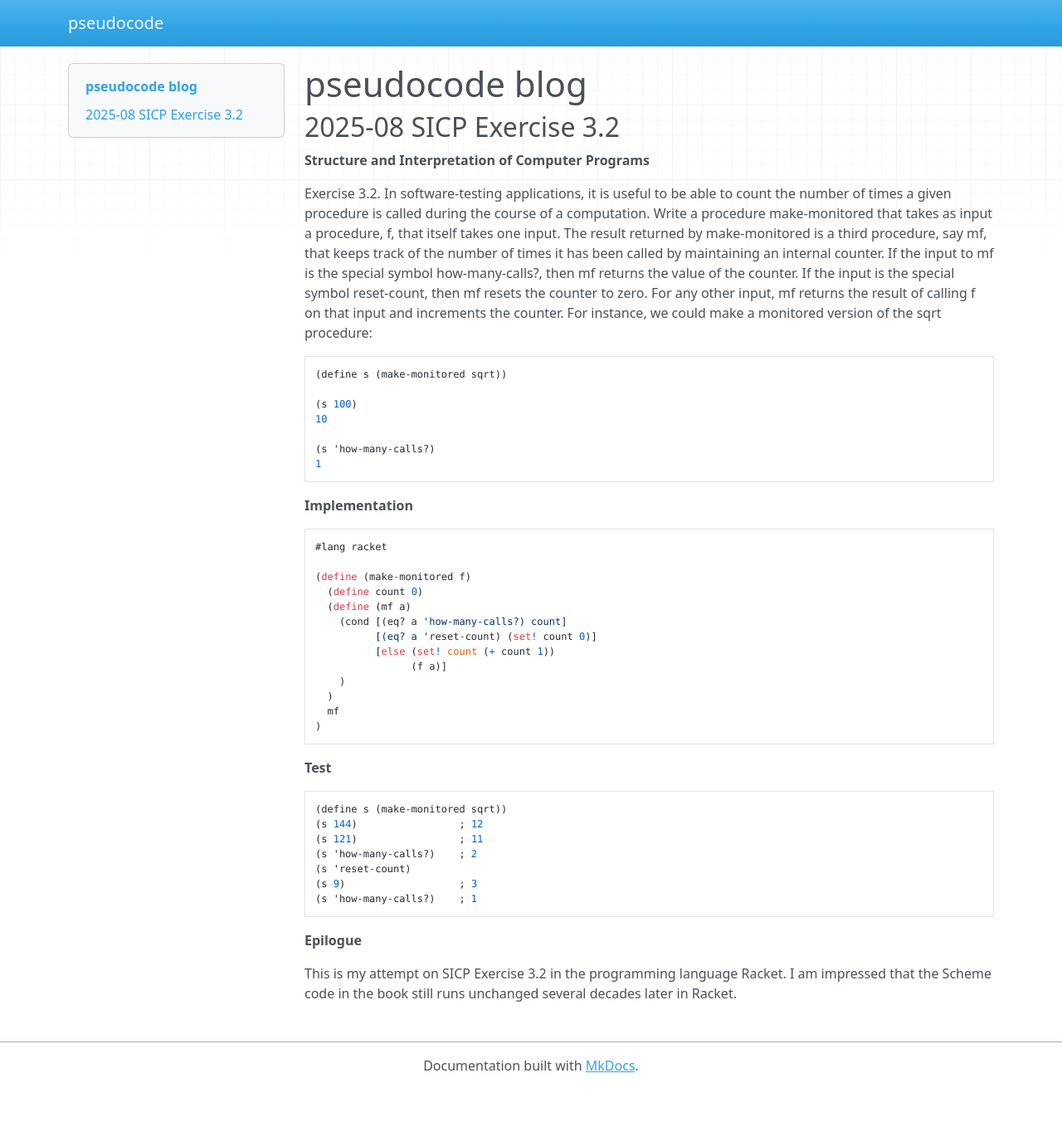
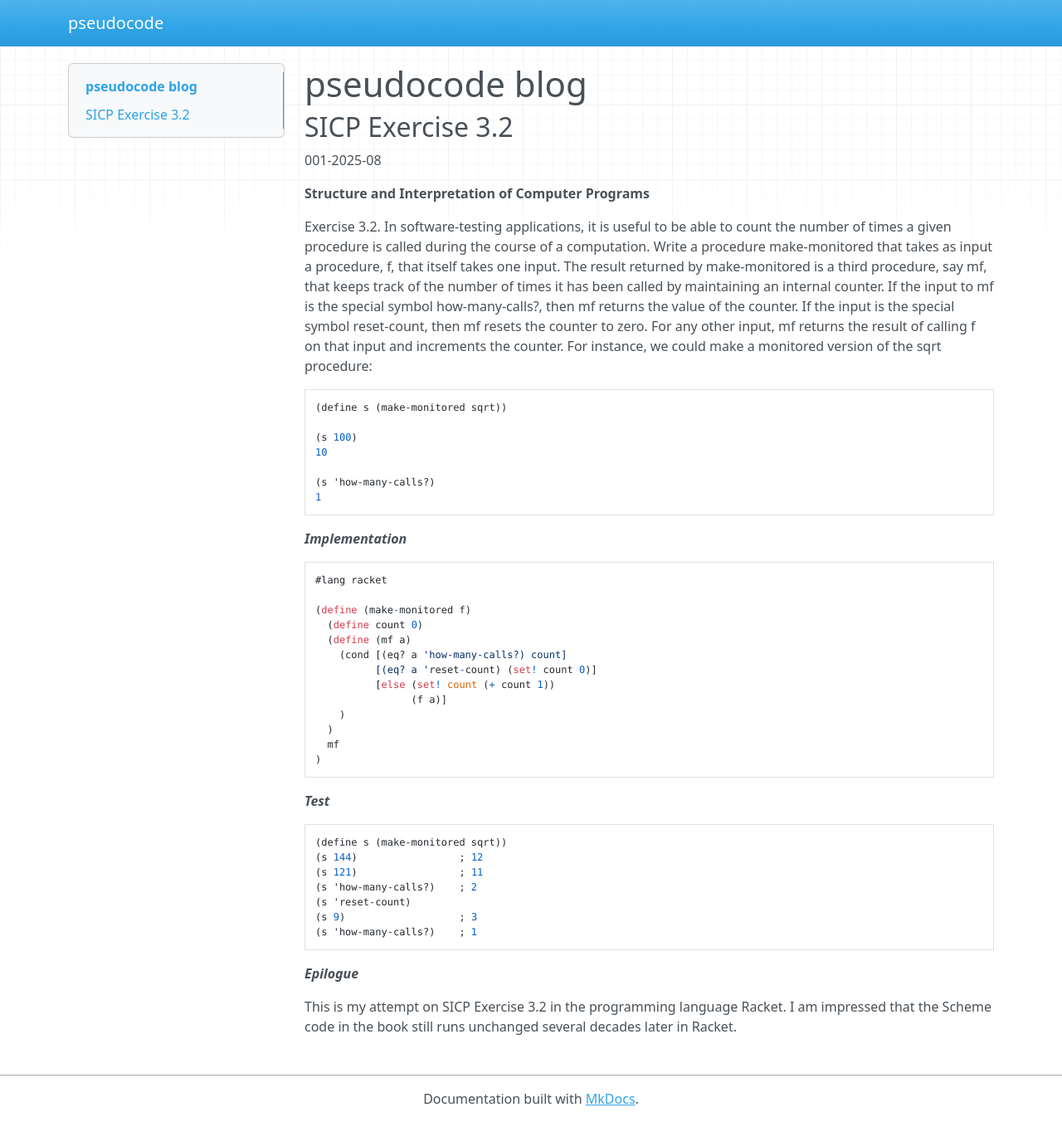
Before and after one commit to davidfung/blog, an MkDocs documentation site: the page built from docs/index.md, in a window 1280 px wide and 1352 px high. Shown: the whole window at 83% size. Built offline with MkDocs 1.6.1, drawn with Linux system fonts in a browser that asks for light colours; nearby versions of some CDN libraries.

Commit message:
Change how the articles are presented

```diff
--- a/docs/index.md
+++ b/docs/index.md
@@ -1,6 +1,8 @@
 # pseudocode blog
 
-## 2025-08 SICP Exercise 3.2
+## SICP Exercise 3.2
+
+001-2025-08
 
 **Structure and Interpretation of Computer Programs**
 
@@ -14,7 +16,7 @@ Exercise 3.2.  In software-testing applications, it is useful to be able to coun
     (s 'how-many-calls?)
     1
 
-**Implementation**
+***Implementation***
 
     #lang racket
 
@@ -30,7 +32,7 @@ Exercise 3.2.  In software-testing applications, it is useful to be able to coun
       mf
     )
 
-**Test**
+***Test***
 
     (define s (make-monitored sqrt))
     (s 144)                 ; 12
@@ -40,6 +42,6 @@ Exercise 3.2.  In software-testing applications, it is useful to be able to coun
     (s 9)                   ; 3
     (s 'how-many-calls?)    ; 1
 
-**Epilogue**
+***Epilogue***
 
 This is my attempt on SICP Exercise 3.2 in the programming language Racket.  I am impressed that the Scheme code in the book still runs unchanged several decades later in Racket.
```
